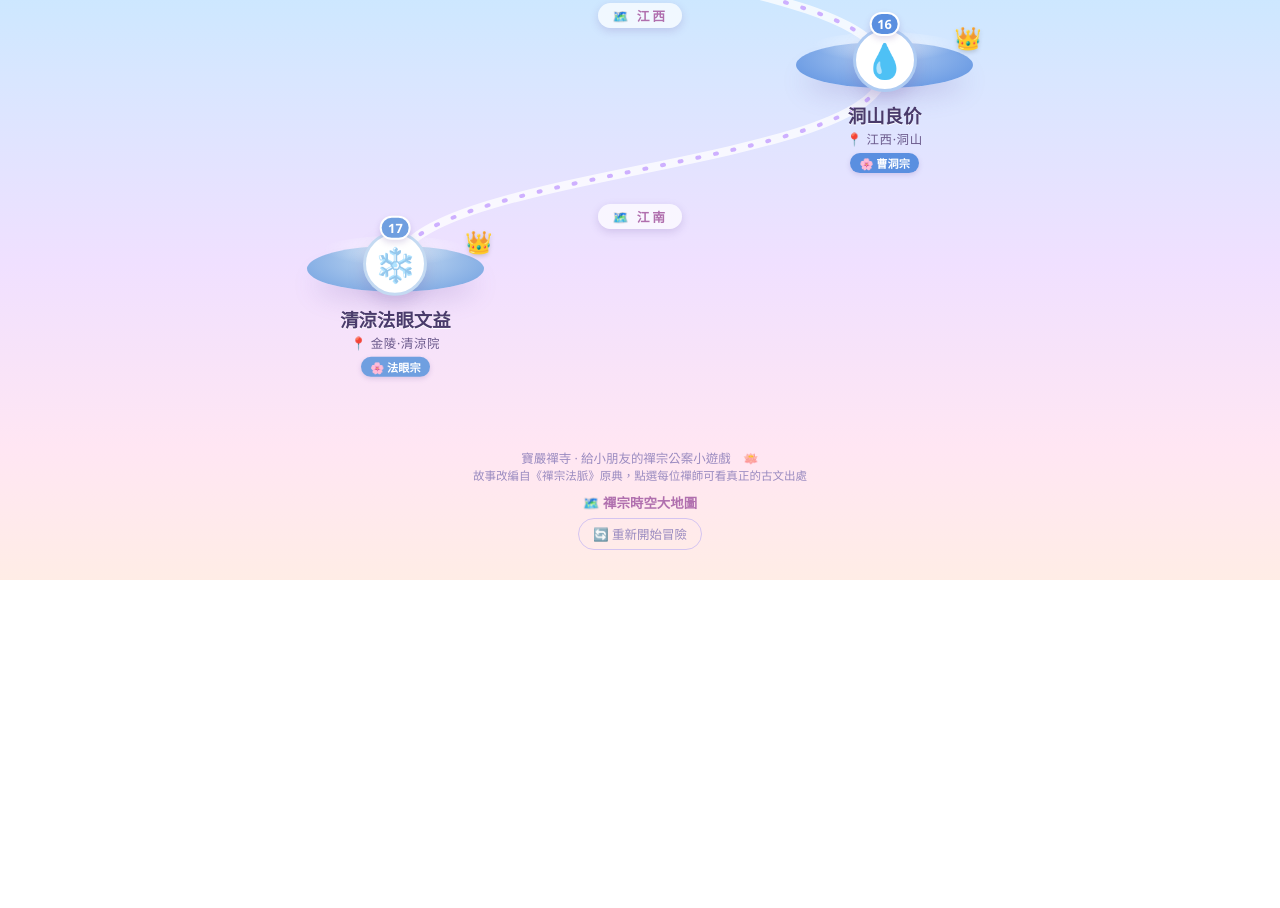
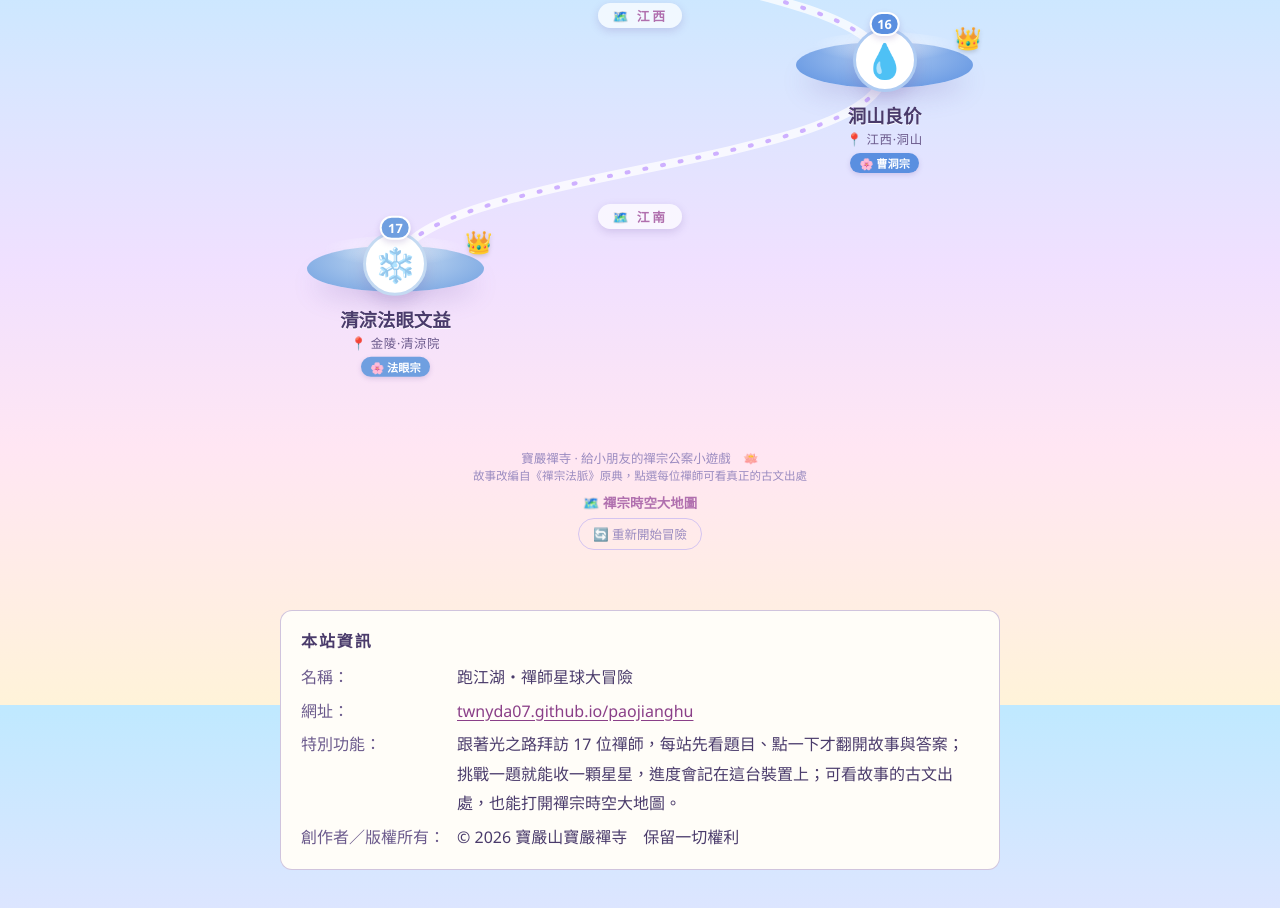
Before and after one commit to twnyda07/paojianghu, a plain HTML site: page index.html in a window 1280 px wide. Shown: the part 3295-4203 px from the top of the page. Before the commit the page ends 3875 px from the top, so only its background shows below. Drawn offline with Linux system fonts and the light colour scheme.

Commit message:
頁尾加「本站資訊」聲明（名稱／網址／特別功能／版權所有）
Co-Authored-By: Claude Opus 5.5 <noreply@anthropic.com>

```diff
--- a/index.html
+++ b/index.html
@@ -205,6 +205,18 @@
   @keyframes shine{0%{background-position:0% 50%;}100%{background-position:200% 50%;}}
   .footlink{display:inline-block; margin:8px 6px 0; color:#b06fae; font-weight:800; text-decoration:none; font-size:.84rem;}
   .footlink:hover{text-decoration:underline;}
+
+  /* 本站資訊（寶嚴禪寺所有開發一律附） */
+  .siteinfo{position:relative; z-index:1; margin:30px 16px 40px; text-align:left; font-size:16px; line-height:1.85;
+    color:var(--ink); background:var(--paper); border:1px solid rgba(120,90,170,.35); border-radius:12px; padding:16px 20px;}
+  .siteinfo .si-h{color:var(--ink); font-weight:700; letter-spacing:.12em; margin-bottom:6px;}
+  .siteinfo dl{display:grid; grid-template-columns:max-content 1fr; gap:4px 12px; margin:0;}
+  .siteinfo dt{color:var(--ink2); white-space:nowrap;}
+  .siteinfo dd{margin:0; word-break:break-word;}
+  .siteinfo a{color:#8a3f88; text-decoration:underline; text-underline-offset:3px; display:inline-block; padding:6px 0; margin:-6px 0;}
+  @media(max-width:420px){ .siteinfo dl{grid-template-columns:1fr; gap:0;} .siteinfo dd{margin-bottom:6px;} }
+  @media(min-width:760px){ .siteinfo{max-width:720px; margin-left:auto; margin-right:auto;} }
+
 </style>
 </head>
 <body>
@@ -236,6 +248,16 @@
   <a href="時空地圖.html" class="footlink">🗺️ 禪宗時空大地圖</a><br>
   <button class="reset" id="resetBtn">🔄 重新開始冒險</button>
 </footer>
+
+<section class="siteinfo" aria-label="本站資訊">
+  <div class="si-h">本站資訊</div>
+  <dl>
+    <dt>名稱：</dt><dd>跑江湖・禪師星球大冒險</dd>
+    <dt>網址：</dt><dd><a href="https://twnyda07.github.io/paojianghu/">twnyda07.github.io/paojianghu</a></dd>
+    <dt>特別功能：</dt><dd>跟著光之路拜訪 17 位禪師，每站先看題目、點一下才翻開故事與答案；挑戰一題就能收一顆星星，進度會記在這台裝置上；可看故事的古文出處，也能打開禪宗時空大地圖。</dd>
+    <dt>創作者／版權所有：</dt><dd>© 2026 寶嚴山寶嚴禪寺　保留一切權利</dd>
+  </dl>
+</section>
 
 <div id="overlay"><div id="card"></div></div>
 <div id="celebrate"></div>
```
